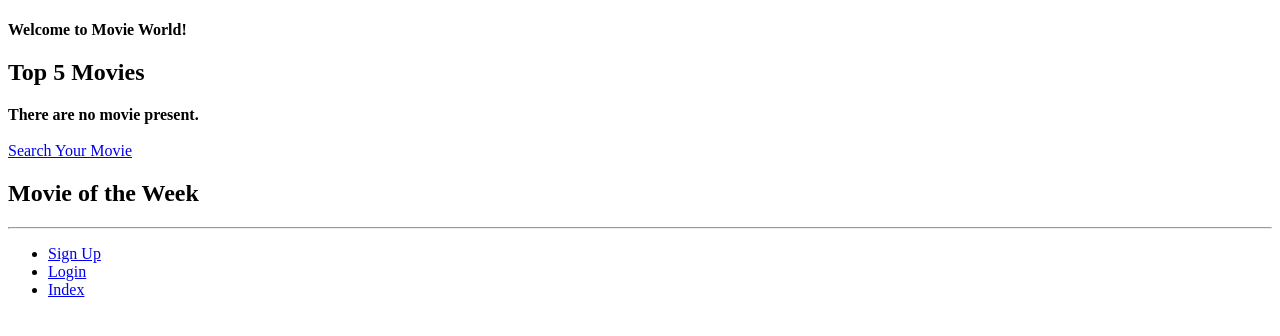
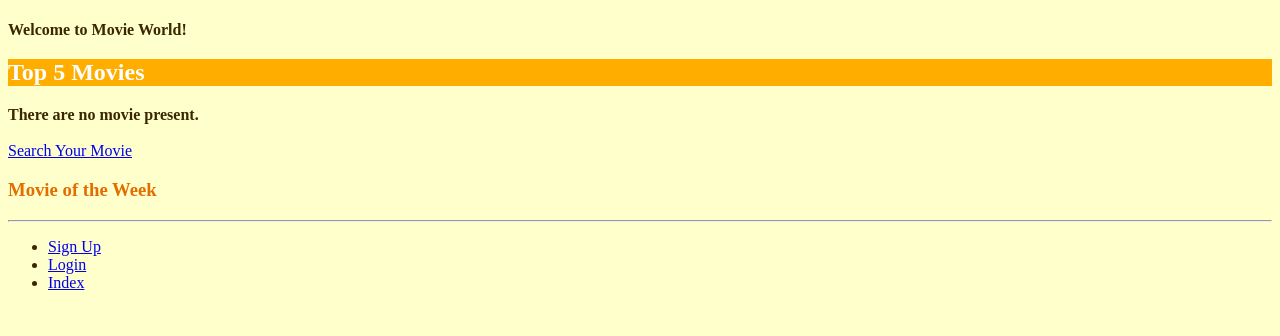
Before and after one commit to ChinwekeleIzuzu/MovieWorld, a Django app: page / in a window 1280 px wide. Shown: the top 336 px of the page. Run offline with Django 3.2, Linux system fonts and the light colour scheme.

Commit message:
add css file in static/polls/

```diff
--- /dev/null
+++ b/static/polls/baseStyle.css
@@ -0,0 +1,23 @@
+head{
+    color: #996600;
+}
+
+body {
+    color: #3a2700;
+    background-color: #FFFFCC;
+  }
+
+h1 {
+    color: #996600;
+    margin-left: 20px;
+  }
+
+  h2 {
+    color: #ffffff;
+    background-color: #ffae00;
+  }
+
+  h3 {
+    color: #e26d00;
+    background-color: #FFFFCC;
+  }
--- a/templates/movieworld/base.html
+++ b/templates/movieworld/base.html
@@ -5,6 +5,7 @@
 
 <html>
     <head>
+        <link rel="stylesheet" type="text/css" href="{% static 'polls/baseStyle.css' %}">
         <title>
             MovieWorld -
             {% block title_block %}
--- a/templates/movieworld/index.html
+++ b/templates/movieworld/index.html
@@ -31,7 +31,7 @@
 			<a href="{% url 'movieworld:search' %}">Search Your Movie</a>
 		</div>
 
-		<h2>Movie of the Week</h2>
+		<h3>Movie of the Week</h3>
 		<div>
 			<!-- Will revise after the models and forms are built -->
 		</div>
```
Also changed, not shown: 2 other files.
